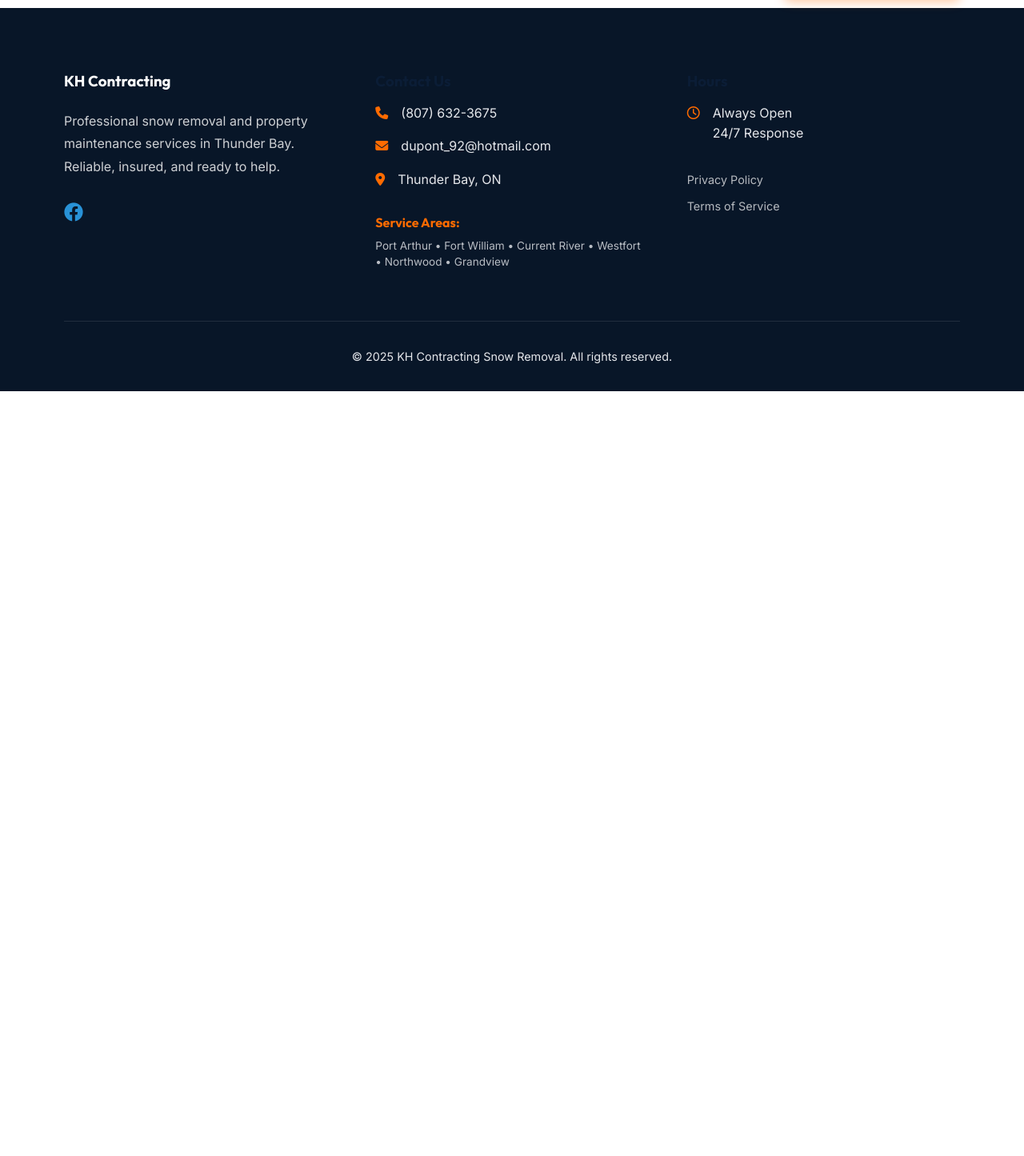
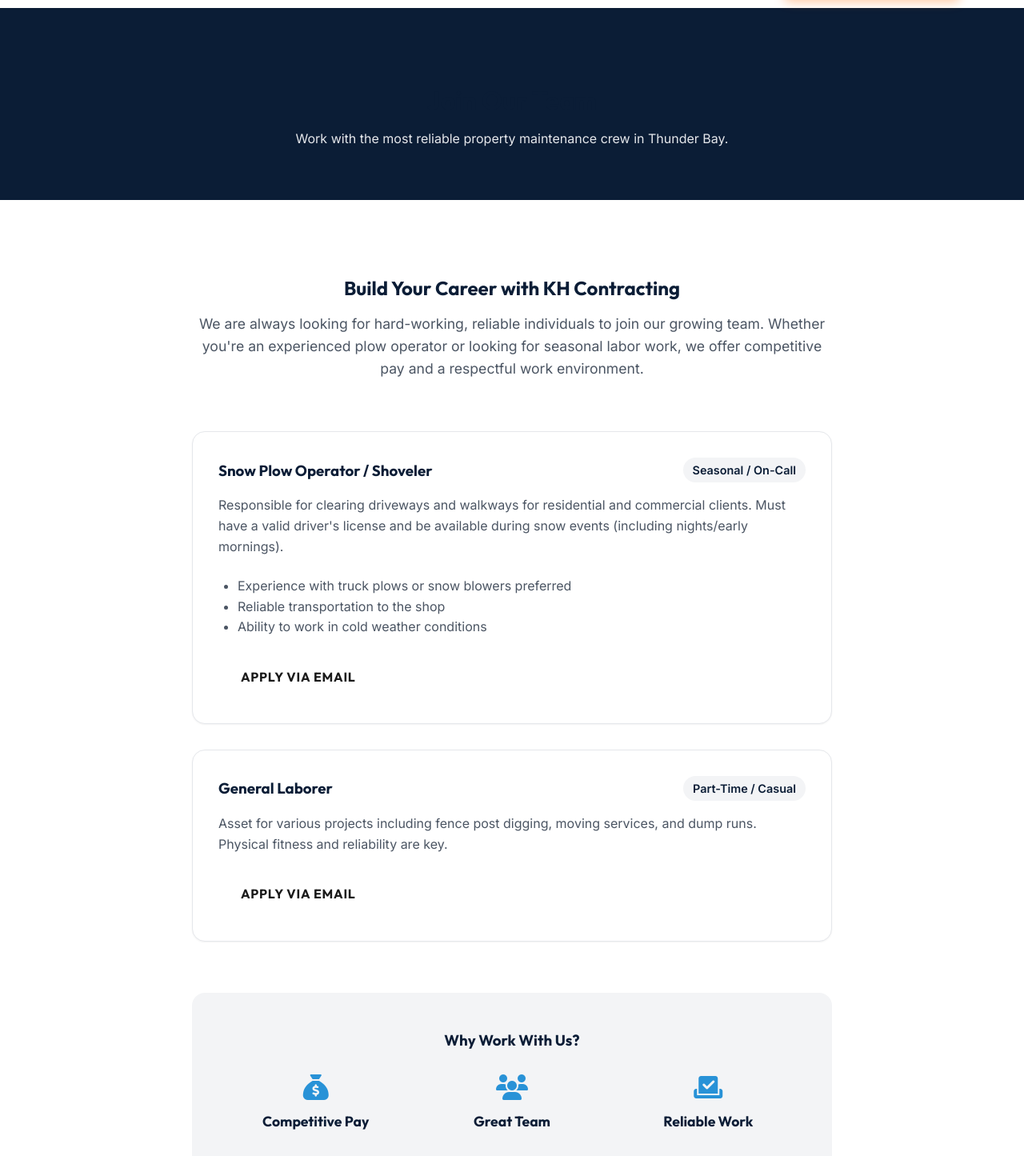
Before and after one commit to dmahoneyfrayze/Snow-Removal-KH, a React (Vite) app: page /careers in a window 1280 px wide. Shown: the part 65-1510 px from the top of the page at 80% size. Before the commit the page ends 800 px from the top, so only its background shows below. Built offline with nearby package versions, Linux system fonts and the light colour scheme.

Commit message:
Add Careers and placeholder Blog pages

```diff
--- a/src/App.jsx
+++ b/src/App.jsx
@@ -4,6 +4,8 @@
 import Home from './components/Home';
 import ServicesPage from './components/ServicesPage';
 import ContactPage from './components/ContactPage';
+import CareersPage from './components/CareersPage';
+import BlogPage from './components/BlogPage';
 import Footer from './components/Footer';
 import PrivacyPolicy from './components/PrivacyPolicy';
 import TermsOfService from './components/TermsOfService';
@@ -53,6 +55,8 @@
           <Route path="/services" element={<ServicesPage />} />
           <Route path="/contact" element={<ContactPage />} />
           <Route path="/quote" element={<ContactPage />} />
+          <Route path="/careers" element={<CareersPage />} />
+          <Route path="/blog" element={<BlogPage />} />
           <Route path="/privacy-policy" element={<PrivacyPolicy />} />
           <Route path="/terms-of-service" element={<TermsOfService />} />
         </Routes>
--- /dev/null
+++ b/src/components/BlogPage.jsx
@@ -0,0 +1,33 @@
+import { useEffect } from 'react';
+
+const BlogPage = () => {
+    useEffect(() => {
+        window.scrollTo(0, 0);
+    }, []);
+
+    return (
+        <>
+            <div className="page-header" style={{
+                background: 'var(--primary-color)',
+                color: 'white',
+                padding: '6rem 0 3rem',
+                textAlign: 'center'
+            }}>
+                <div className="container">
+                    <h1>News & Updates</h1>
+                    <p style={{ color: 'var(--gray-200)', maxWidth: '600px', margin: '1rem auto' }}>Latest tips and updates from the KH Contracting team.</p>
+                </div>
+            </div>
+
+            <section className="section-padding container text-center" style={{ minHeight: '400px', display: 'flex', flexDirection: 'column', justifyContent: 'center', alignItems: 'center' }}>
+                <i className="fa-regular fa-newspaper" style={{ fontSize: '4rem', color: 'var(--gray-200)', marginBottom: '1.5rem' }}></i>
+                <h2 style={{ color: '#4b5563' }}>Coming Soon</h2>
+                <p style={{ maxWidth: '500px', color: '#6b7280' }}>
+                    We're working on gathering the best snow removal tips and property maintenance advice for you. Check back soon!
+                </p>
+            </section>
+        </>
+    );
+};
+
+export default BlogPage;
--- /dev/null
+++ b/src/components/CareersPage.jsx
@@ -0,0 +1,110 @@
+import { useEffect } from 'react';
+
+const CareersPage = () => {
+    useEffect(() => {
+        window.scrollTo(0, 0);
+    }, []);
+
+    return (
+        <>
+            <div className="page-header" style={{
+                background: 'var(--primary-color)',
+                color: 'white',
+                padding: '6rem 0 3rem',
+                textAlign: 'center'
+            }}>
+                <div className="container">
+                    <h1>Join Our Team</h1>
+                    <p style={{ color: 'var(--gray-200)', maxWidth: '600px', margin: '1rem auto' }}>Work with the most reliable property maintenance crew in Thunder Bay.</p>
+                </div>
+            </div>
+
+            <section className="section-padding container" style={{ maxWidth: '800px' }}>
+                <div className="career-intro text-center" style={{ marginBottom: '4rem' }}>
+                    <h2>Build Your Career with KH Contracting</h2>
+                    <p style={{ color: '#4b5563', fontSize: '1.1rem' }}>
+                        We are always looking for hard-working, reliable individuals to join our growing team.
+                        Whether you're an experienced plow operator or looking for seasonal labor work, we offer competitive pay and a respectful work environment.
+                    </p>
+                </div>
+
+                <div className="positions-grid">
+                    <div className="career-card fade-in" style={{
+                        border: '1px solid var(--gray-200)',
+                        borderRadius: 'var(--radius-lg)',
+                        padding: '2rem',
+                        marginBottom: '2rem',
+                        background: 'var(--white)',
+                        boxShadow: 'var(--shadow-sm)'
+                    }}>
+                        <div style={{ display: 'flex', justifyContent: 'space-between', alignItems: 'center', marginBottom: '1rem', flexWrap: 'wrap', gap: '1rem' }}>
+                            <h3 style={{ margin: 0 }}>Snow Plow Operator / Shoveler</h3>
+                            <span style={{
+                                background: 'var(--gray-100)',
+                                padding: '0.25rem 0.75rem',
+                                borderRadius: '1rem',
+                                fontSize: '0.9rem',
+                                fontWeight: 600,
+                                color: 'var(--primary-color)'
+                            }}>Seasonal / On-Call</span>
+                        </div>
+                        <p style={{ marginBottom: '1.5rem', color: '#4b5563' }}>
+                            Responsible for clearing driveways and walkways for residential and commercial clients. Must have a valid driver's license and be available during snow events (including nights/early mornings).
+                        </p>
+                        <ul style={{ marginBottom: '1.5rem', color: '#4b5563', paddingLeft: '1.5rem', listStyle: 'disc' }}>
+                            <li>Experience with truck plows or snow blowers preferred</li>
+                            <li>Reliable transportation to the shop</li>
+                            <li>Ability to work in cold weather conditions</li>
+                        </ul>
+                        <a href="mailto:dupont_92@hotmail.com?subject=Job Application - Snow Operator" className="btn btn-secondary">Apply via Email</a>
+                    </div>
+
+                    <div className="career-card fade-in" style={{
+                        border: '1px solid var(--gray-200)',
+                        borderRadius: 'var(--radius-lg)',
+                        padding: '2rem',
+                        marginBottom: '2rem',
+                        background: 'var(--white)',
+                        boxShadow: 'var(--shadow-sm)'
+                    }}>
+                        <div style={{ display: 'flex', justifyContent: 'space-between', alignItems: 'center', marginBottom: '1rem', flexWrap: 'wrap', gap: '1rem' }}>
+                            <h3 style={{ margin: 0 }}>General Laborer</h3>
+                            <span style={{
+                                background: 'var(--gray-100)',
+                                padding: '0.25rem 0.75rem',
+                                borderRadius: '1rem',
+                                fontSize: '0.9rem',
+                                fontWeight: 600,
+                                color: 'var(--primary-color)'
+                            }}>Part-Time / Casual</span>
+                        </div>
+                        <p style={{ marginBottom: '1.5rem', color: '#4b5563' }}>
+                            Asset for various projects including fence post digging, moving services, and dump runs. Physical fitness and reliability are key.
+                        </p>
+                        <a href="mailto:dupont_92@hotmail.com?subject=Job Application - General Labor" className="btn btn-secondary">Apply via Email</a>
+                    </div>
+                </div>
+
+                <div className="career-benefits text-center" style={{ marginTop: '4rem', background: 'var(--gray-100)', padding: '3rem', borderRadius: 'var(--radius-lg)' }}>
+                    <h3>Why Work With Us?</h3>
+                    <div style={{ display: 'grid', gridTemplateColumns: 'repeat(auto-fit, minmax(200px, 1fr))', gap: '2rem', marginTop: '2rem' }}>
+                        <div>
+                            <i className="fa-solid fa-sack-dollar text-secondary" style={{ fontSize: '2rem', marginBottom: '1rem' }}></i>
+                            <h4 style={{ fontSize: '1.1rem' }}>Competitive Pay</h4>
+                        </div>
+                        <div>
+                            <i className="fa-solid fa-users text-secondary" style={{ fontSize: '2rem', marginBottom: '1rem' }}></i>
+                            <h4 style={{ fontSize: '1.1rem' }}>Great Team</h4>
+                        </div>
+                        <div>
+                            <i className="fa-solid fa-check-to-slot text-secondary" style={{ fontSize: '2rem', marginBottom: '1rem' }}></i>
+                            <h4 style={{ fontSize: '1.1rem' }}>Reliable Work</h4>
+                        </div>
+                    </div>
+                </div>
+            </section>
+        </>
+    );
+};
+
+export default CareersPage;
--- a/src/components/Footer.jsx
+++ b/src/components/Footer.jsx
@@ -8,9 +8,13 @@
                         <p style={{ opacity: 0.8, marginBottom: '1.5rem', lineHeight: '1.8' }}>
                             Professional snow removal and property maintenance services in Thunder Bay. Reliable, insured, and ready to help.
                         </p>
-                        <div className="social-links" style={{ marginBottom: '2rem' }}>
+                        <div className="social-links" style={{ marginBottom: '1.5rem' }}>
                             <a href="https://www.facebook.com/profile.php?id=61566857147759" target="_blank" rel="noreferrer" style={{ fontSize: '1.5rem', color: 'var(--secondary-color)' }}><i className="fa-brands fa-facebook"></i></a>
                         </div>
+                        <p style={{ fontSize: '0.9rem' }}>
+                            <a href="/careers" style={{ marginRight: '1rem', textDecoration: 'underline' }}>Careers</a>
+                            <a href="/blog" style={{ textDecoration: 'underline' }}>Blog</a>
+                        </p>
                     </div>
 
                     <div className="footer-contact">
```
